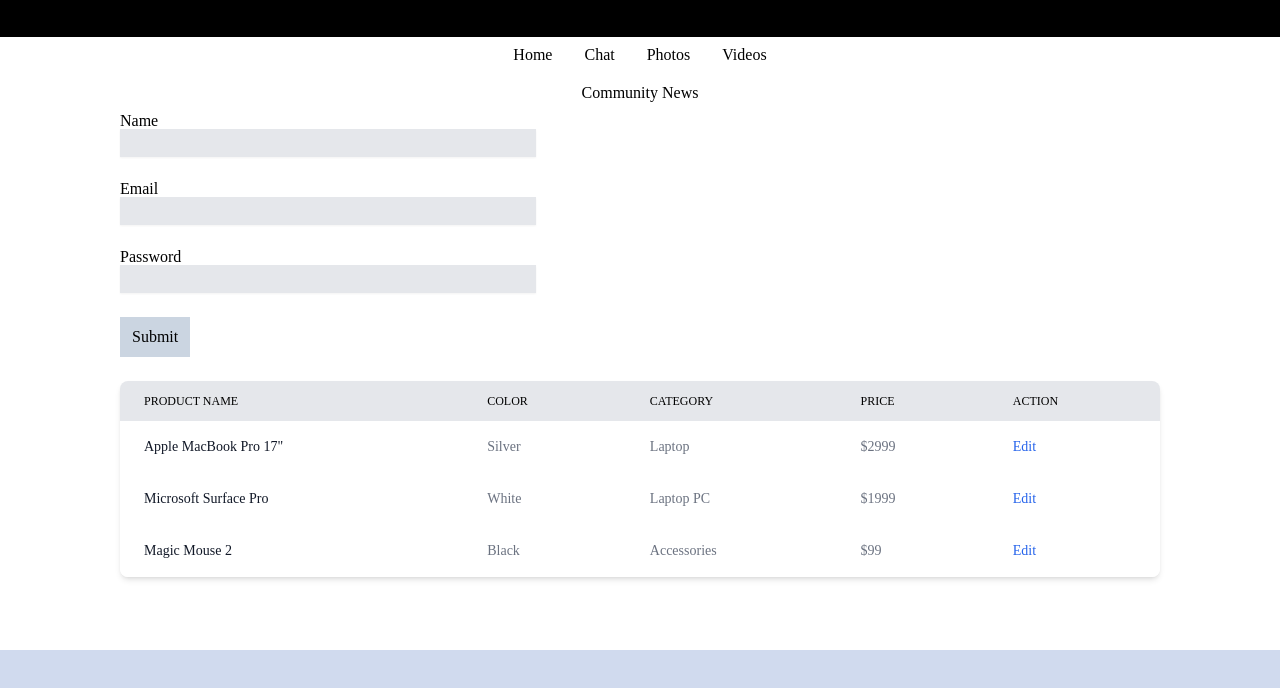
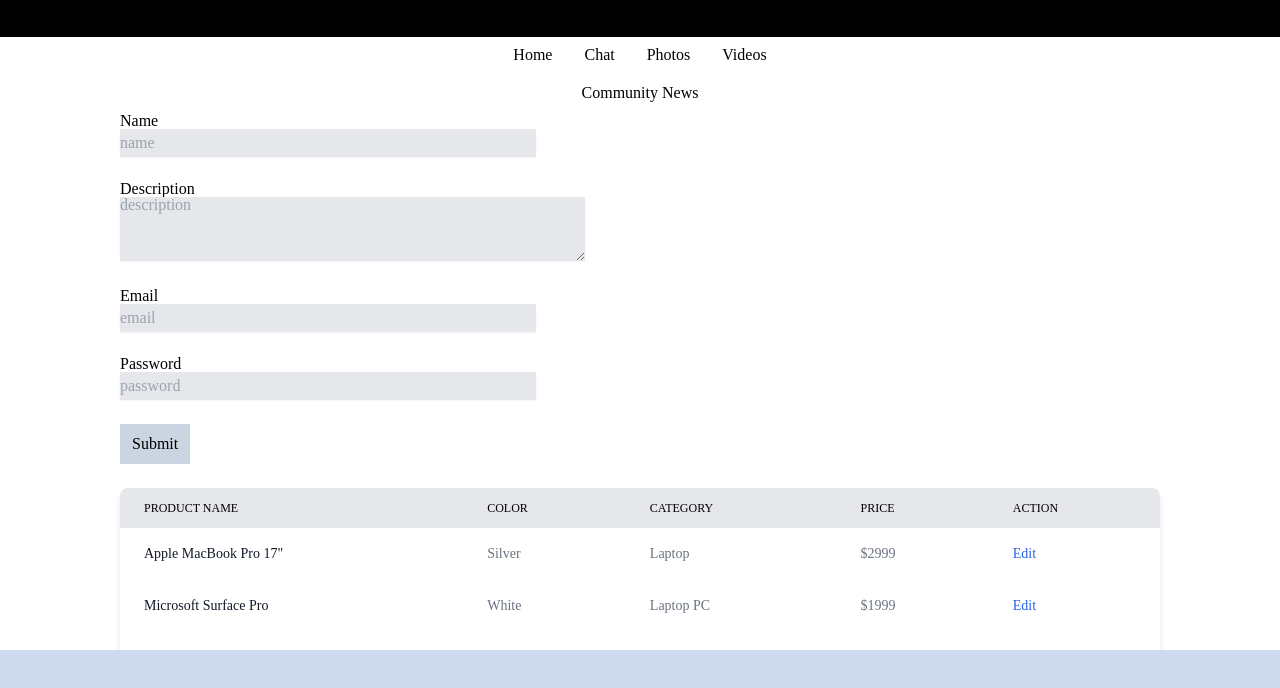
Before and after one commit to Enowiz777/community-app.v1, a React (Create React App) app: page / in a window 1280 px wide. Shown: the top 688 px of the page. Built offline with nearby package versions, Linux system fonts and the light colour scheme; no server answers; the database is empty.

Commit message:
20230424

```diff
--- a/package.json
+++ b/package.json
@@ -9,6 +9,7 @@
     "firebase": "^9.19.1",
     "react": "^18.2.0",
     "react-dom": "^18.2.0",
+    "react-hook-form": "^7.43.9",
     "react-router-dom": "^6.3.0",
     "react-scripts": "5.0.1",
     "styled-components": "^5.3.9",
--- a/src/Components/home.js
+++ b/src/Components/home.js
@@ -1,74 +1,71 @@
 import React, {useState, useEffect } from "react"
 import {db} from "../BE/firebase.js";
 import { collection, getCountFromServer } from "firebase/firestore";
+import { useForm } from "react-hook-form";
 
 
 function Home() {
+    // destructure useForm
+    const { register, handleSubmit, formState: { errors } } = useForm();
 
-    const [state, setState] = useState({
-        name: "",
-        email: "",
-        password: ""
-    });
+    // Submit handler
+    const onSubmit = (data) => {
+        console.log(data);
+        /* output: {
+            name: 'Enoch Park',
+            description: '111',
+            email: 'enochpark89@gmail.com',
+            password: '111'
+        } */
+      }
 
-    const handleInputChange = (event) => {
-        const { name, value } = event.target;
-        setState((prevProps) => ({
-          ...prevProps,
-          [name]: value
-        }));
-      };
-
-    const handleSubmit = (event) => {
-        event.preventDefault();
-        console.log(state);
-      };
-
-    // Get the total count on the articles.
-  const getTotal = async () => {
-    const coll = collection(db, "community");
-    const snapshot = await getCountFromServer(coll);
-    console.log('count: ', snapshot.data().count);
-  }
-  getTotal();
-
-  // test forms
-
-
-  useEffect(() => {
-
-  }, []);
     return (
       <>
         <div className="text-center my-3">
           <h1>Community News</h1>
         </div>
 
-        <form className="flex flex-col">
-            <div class="mb-6">
+        <form className="flex flex-col" onSubmit={handleSubmit(onSubmit)}>
+            <div className="mb-6">
                 <label className="block">Name</label>
-                <input type="name" id="name" className="shadow-sm w-2/5 h-7 bg-gray-200 focus:bg-white"
-
+                <input
+                    className="shadow-sm w-2/5 h-7 bg-gray-200 focus:bg-white"
+                    placeholder='name'
+                    type="text"
+                    {...register("name")}
                 />
             </div>
-            <div class="mb-6">
+
+            <div className="mb-6">
+                <label className="block">Description</label>
+                <textarea
+                    className="shadow-sm bg-gray-200 focus:bg-white"
+                    placeholder="description"
+                    rows="4"
+                    cols="50"
+                    {...register("description")}
+                >
+                </textarea>
+            </div>
+            <div className="mb-6">
                 <label className="block">Email</label>
                 <input
                     className="shadow-sm w-2/5 h-7 bg-gray-200 focus:bg-white"
+                    placeholder='email'
                     type="text"
-                    id="email"
-                    value={state.email}
-                    onChange={handleInputChange}
+                    {...register("email")}
                 />
             </div>
-            <div class="mb-6">
+            <div className="mb-6">
                 <label className="block">Password</label>
-                <input type="password" id="password" className="shadow-sm w-2/5 h-7 bg-gray-200 focus:bg-white"
-                    value={state.password}
-                    onChange={handleInputChange}
+                <input
+                    className="shadow-sm w-2/5 h-7 bg-gray-200 focus:bg-white"
+                    placeholder="password"
+                    type="password"
+                    {...register("password")}
                 />
             </div>
-            <div class="mb-6">
+            <div className="mb-6">
                 <button type="submit" className="p-3 bg-slate-300 hover:bg-black hover:text-white	">Submit </button>
             </div>
         </form>
```
Also changed, not shown: 2 other files (tests, documents, lock files or other folders).
